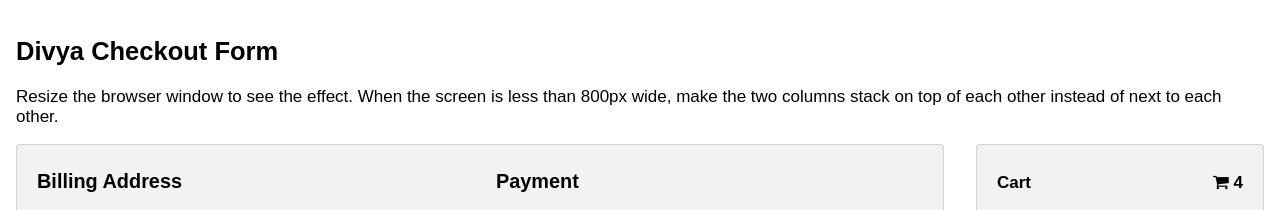
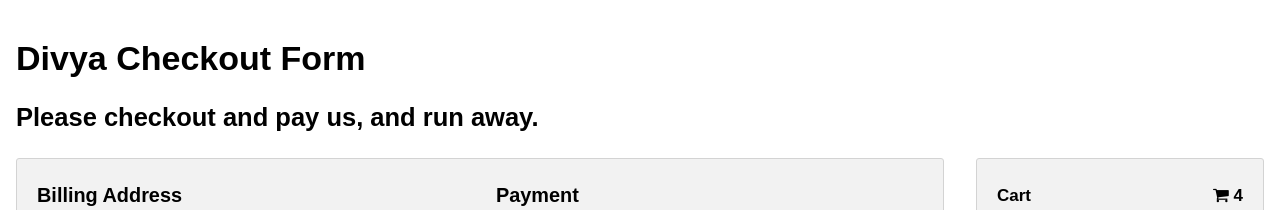
Before and after one commit to DivyaTech29/checkout-app, a plain HTML site: page index.html in a window 1280 px wide. Shown: the top 210 px of the page. Drawn offline with Linux system fonts and the light colour scheme.

Commit message:
update <p> tag

```diff
--- a/index.html
+++ b/index.html
@@ -111,8 +111,8 @@ span.price {
 </head>
 <body>
 
-<h2> Divya Checkout Form</h2>
-<p>Resize the browser window to see the effect. When the screen is less than 800px wide, make the two columns stack on top of each other instead of next to each other.</p>
+<h1> Divya Checkout Form</h1>
+<h2><p>Please checkout and pay us, and run away.</p></h2>
 <div class="row">
   <div class="col-75">
     <div class="container">
```
